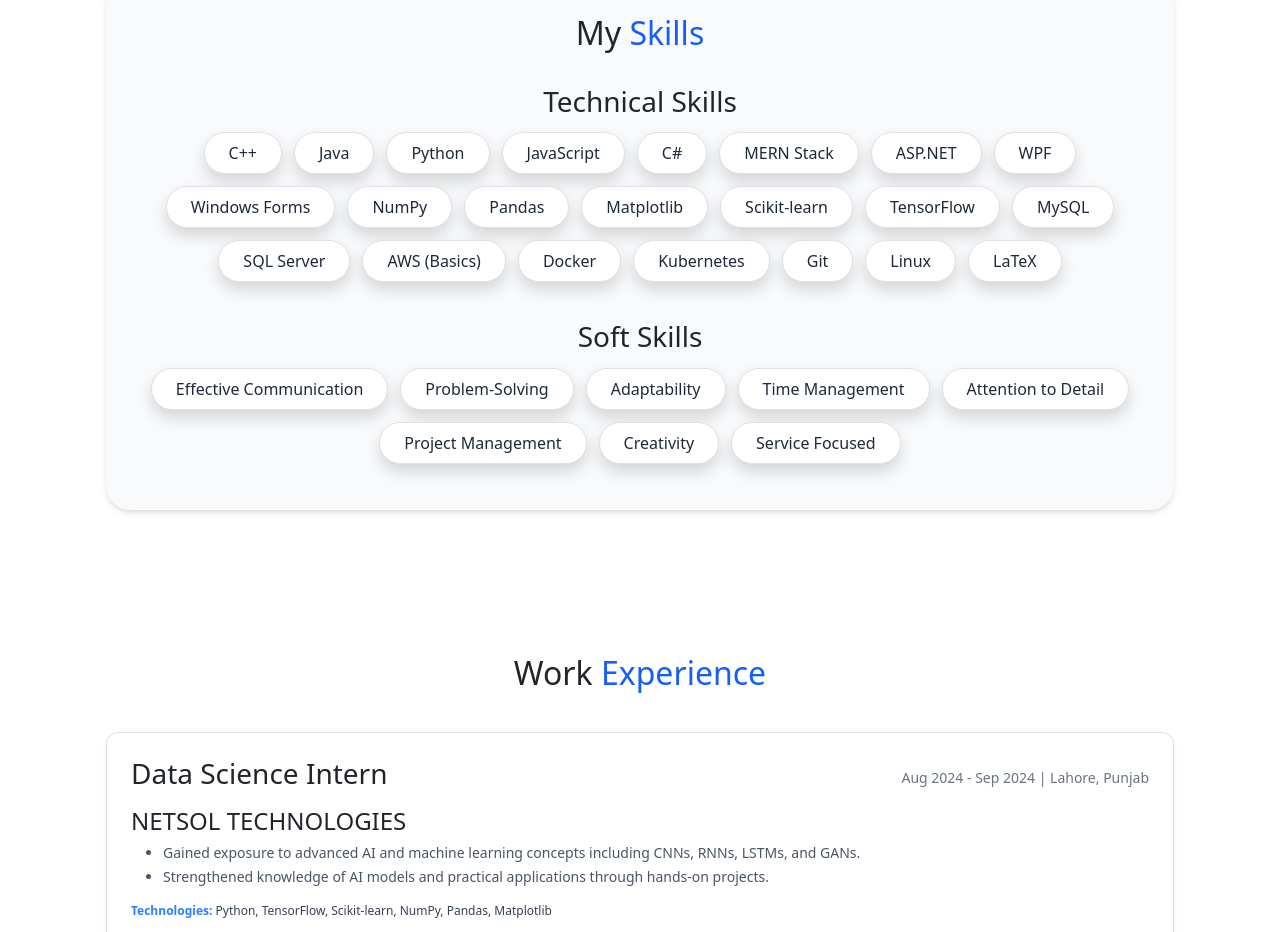
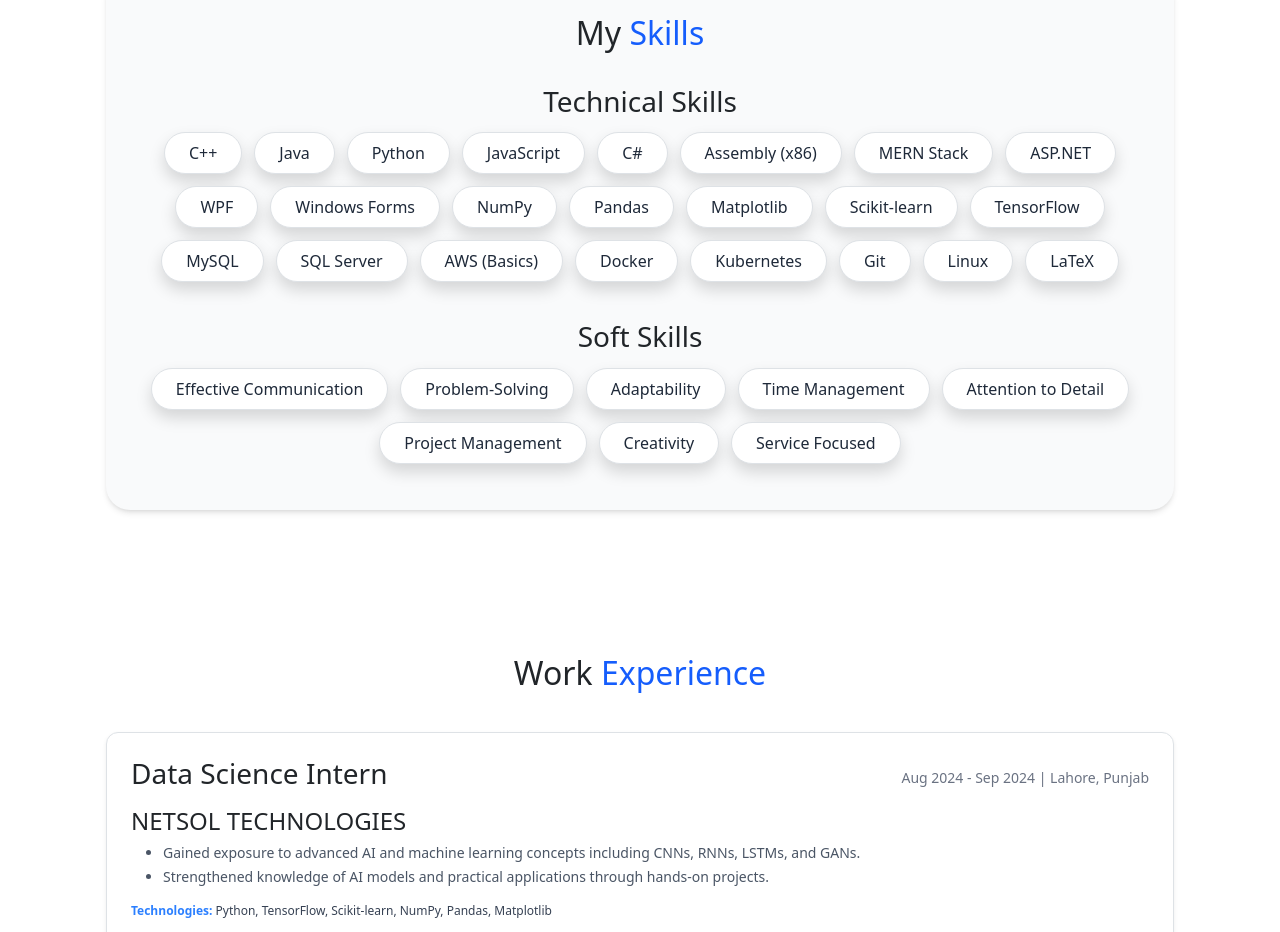
Before and after one commit to Abdur-Rehman-643/abdur-react-portfolio, a React (Vite) app: page / in a window 1280 px wide. Shown: the part 1680-2612 px from the top of the page. Built offline with nearby package versions, Linux system fonts and the light colour scheme.

Commit message:
Add 1 skill

```diff
--- a/src/pages/Skills.jsx
+++ b/src/pages/Skills.jsx
@@ -166,6 +166,7 @@ const skillsData = {
     "Python",
     "JavaScript",
     "C#",
+    "Assembly (x86)",
     "MERN Stack",
     "ASP.NET",
     "WPF",
```
